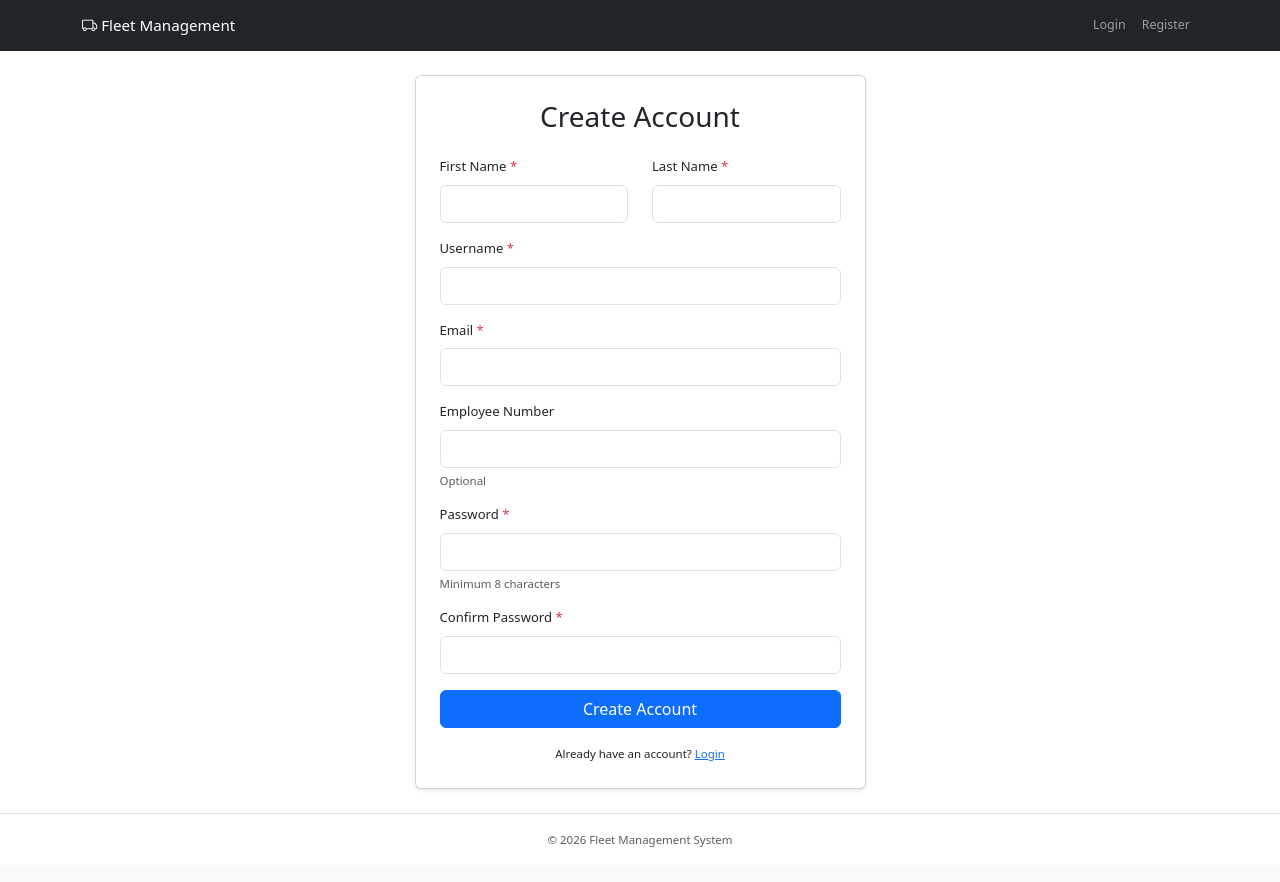
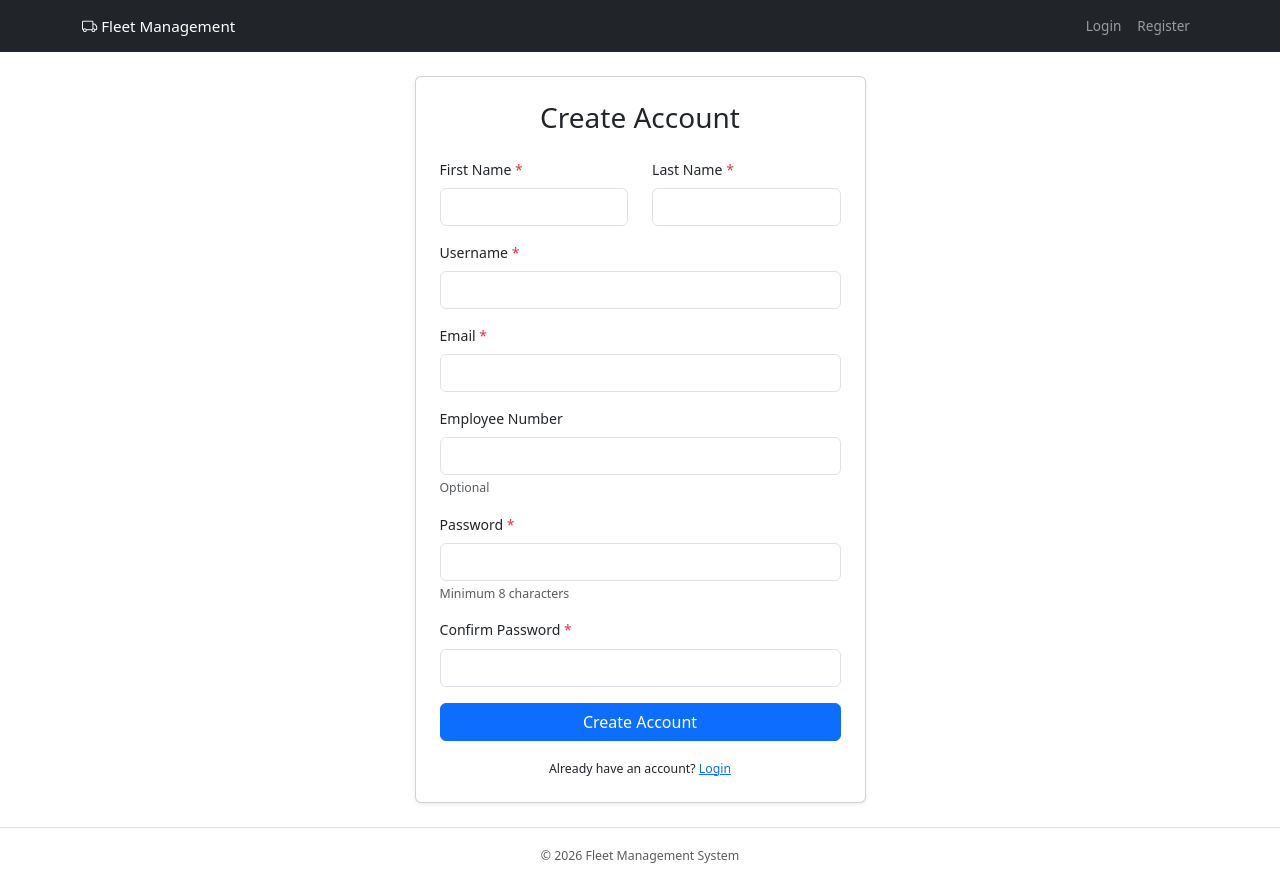
Before and after one commit to Luke-Best-AA/fleet-management, a FastAPI app: page /auth/register in a window 1280 px wide. Before the commit the page ends 847 px from the top, so only its background shows below. Run offline with FastAPI, Linux system fonts and the light colour scheme; some libraries are stand-ins or nearby versions.

Commit message:
fix: adjust body and navbar font sizes for improved readability
Co-authored-by: Copilot <copilot@github.com>

```diff
--- a/app/static/css/style.css
+++ b/app/static/css/style.css
@@ -2,7 +2,7 @@ body {
     min-height: 100vh;
     display: flex;
     flex-direction: column;
-    font-size: 0.82rem;
+    font-size: 0.88rem;
 }
 
 main {
@@ -10,7 +10,7 @@ main {
 }
 
 /* Slightly smaller nav text to fit all items */
-.navbar { font-size: 0.78rem; }
+.navbar { font-size: 0.85rem; }
 .navbar-brand { font-size: 0.95rem; }
 
 .table th {
```
